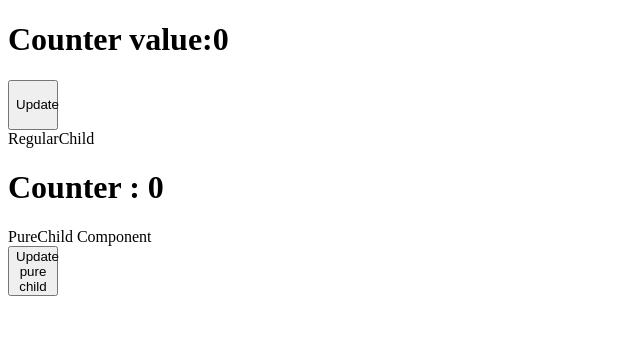
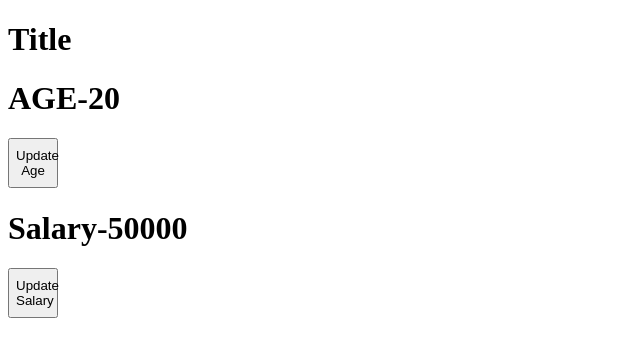
Before and after one commit to sagar56780/first-react-app, a React (Create React App) app: page / in a window 1280 px wide. Shown: the top 356 px of the page, without its empty margins (0-640 px from the left). Built offline with nearby package versions, Linux system fonts and the light colour scheme.

Commit message:
useCallback() Hook

```diff
--- a/src/App.jsx
+++ b/src/App.jsx
@@ -1023,7 +1023,7 @@ const App = () => {
 export default App
 */
 //!=========Pure Component==========
-
+/*
 import React from 'react'
 import PureParent from './PureParent'
 
@@ -1036,3 +1036,36 @@ const App = () => {
 }
 
 export default App;
+*/
+
+//!============useCallback() Hook====
+
+import React, { useCallback, useState } from 'react'
+import Title from './Title';
+import CounterComponent from './CounterComponent';
+import ButtonComponent from './ButtonComponent';
+
+const App = () => {
+let [age,setAge]=useState(20);
+let [salary,setSalary]=useState(50000);
+let handleAge=()=>{
+    setAge(age+1);
+}
+let handleSalary=()=>{
+    setSalary(salary+1);
+}
+  return (
+     <>
+     <Title>Title</Title>
+     <CounterComponent data={age}>AGE</CounterComponent>
+     <ButtonComponent fn={handleAge}>Update Age</ButtonComponent>
+
+     <CounterComponent data={salary}>Salary</CounterComponent>
+     <ButtonComponent fn={handleSalary}>Update Salary</ButtonComponent>
+
+
+     </>
+  )
+}
+
+export default App
--- /dev/null
+++ b/src/ButtonComponent.jsx
@@ -0,0 +1,10 @@
+import React from 'react'
+
+const ButtonComponent = (props) => {
+  console.log(props.children);
+  return (
+     <button onClick={props.fn}>{props.children}</button>
+  )
+}
+
+export default React.memo(ButtonComponent)
--- /dev/null
+++ b/src/CounterComponent.jsx
@@ -0,0 +1,12 @@
+
+import React from 'react'
+
+const CounterComponent = (props) => {
+  console.log(props.children);
+  return (
+
+    <div><h1>{props.children}-{props.data}</h1></div>
+  )
+}
+
+export default React.memo(CounterComponent);
--- /dev/null
+++ b/src/Title.jsx
@@ -0,0 +1,10 @@
+import React from 'react'
+
+const Title = (props) => {
+  console.log("Title");
+  return (
+    <div><h1>{props.children}</h1></div>
+  )
+}
+
+export default React.memo(Title);
```
